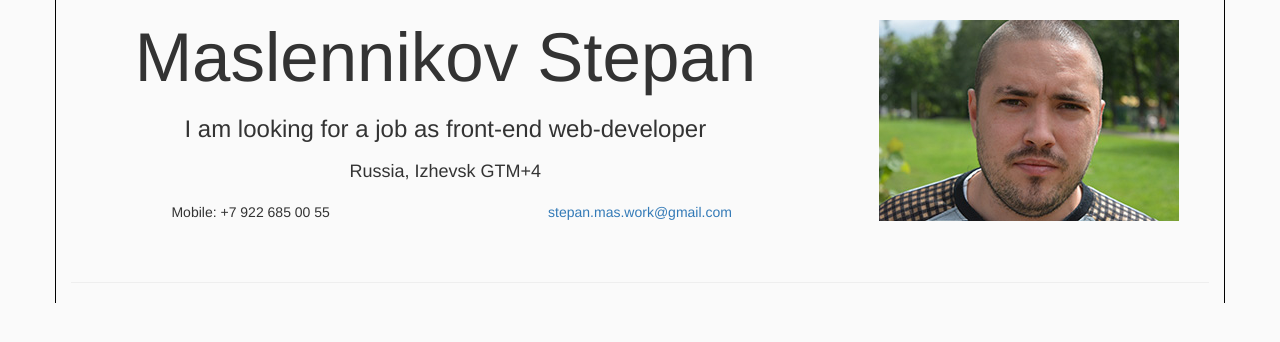
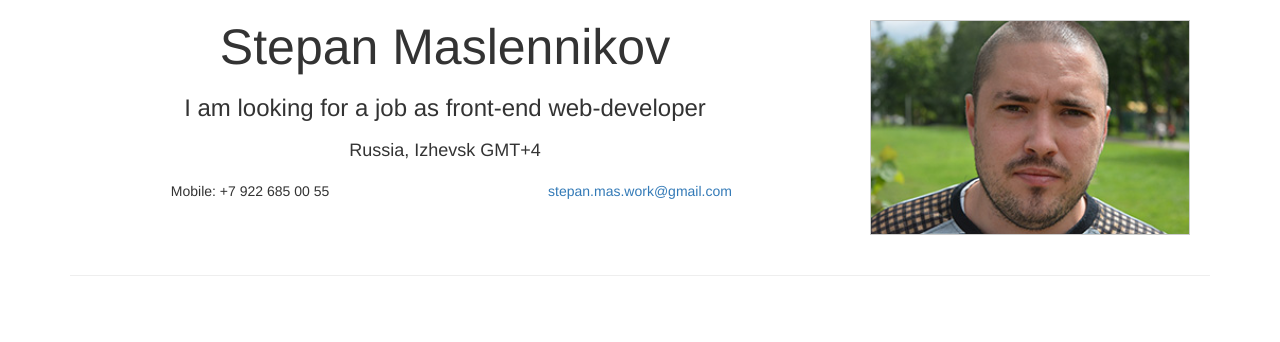
Before and after one commit to steveast/stepanmas, a website: page index.html in a window 1280 px wide. Drawn offline with nearby package versions, Linux system fonts and the light colour scheme; files that its build step writes are made by us from their sources.

Commit message:
more sketches

```diff
--- a/index.html
+++ b/index.html
@@ -9,35 +9,43 @@
 <body>
 <div class="container">
     <div class="row">
-        <div class="col-md-12">
+        <div class="col-xs-12">
 
             <div class="row text-center">
-                <div class="col-sm-8">
+                <div class="col-xs-8">
 
                     <div class="head">
-                        <h1>Maslennikov Stepan</h1>
+                        <h1>Stepan Maslennikov</h1>
 
                         <h3>I am looking for a job as front-end web-developer</h3>
 
-                        <h4>Russia, Izhevsk GTM+4</h4>
+                        <h4>Russia, Izhevsk GMT+4</h4>
 
                         <div class="row text-center">
-                            <div class="col-sm-6">
+                            <div class="col-xs-6">
                                 Mobile: +7 922 685 00 55
                             </div>
-                            <div class="col-sm-6">
+                            <div class="col-xs-6">
                                 <a href="mailto:stepan.mas.work@gmail.com">stepan.mas.work@gmail.com</a>
                             </div>
                         </div>
                     </div>
 
                 </div>
-                <div class="col-sm-4">
-                    <img src="i/I.jpg" alt=""/>
+                <div class="col-xs-4">
+                    <div class="img">
+                        <img src="i/I.jpg" alt=""/>
+                    </div>
                 </div>
             </div>
 
             <hr>
+
+            <div class="row">
+                <div class="col-xs-12">
+
+                </div>
+            </div>
 
         </div>
     </div>
--- a/styles/style.less
+++ b/styles/style.less
@@ -1,22 +1,22 @@
 html, body {
-    background : #fafafa;
+    //background : #fff;
 }
 
 h1 {
-    font-size : 69px;
+    font-size : 50px;
 }
 
-img {
-    margin : 20px;
+.img {
+    padding : 20px;
+
+    img {
+        border : 1px solid #ccc;
+        width  : 100%;
+    }
 }
 
-.container {
-    border-left  : 1px solid #000;
-    border-right : 1px solid #000;
-}
-
-.head{
-    *{
+.head {
+    * {
         margin-bottom : 20px;
     }
 }
```
Also changed, not shown: README.md, 2 other files.
